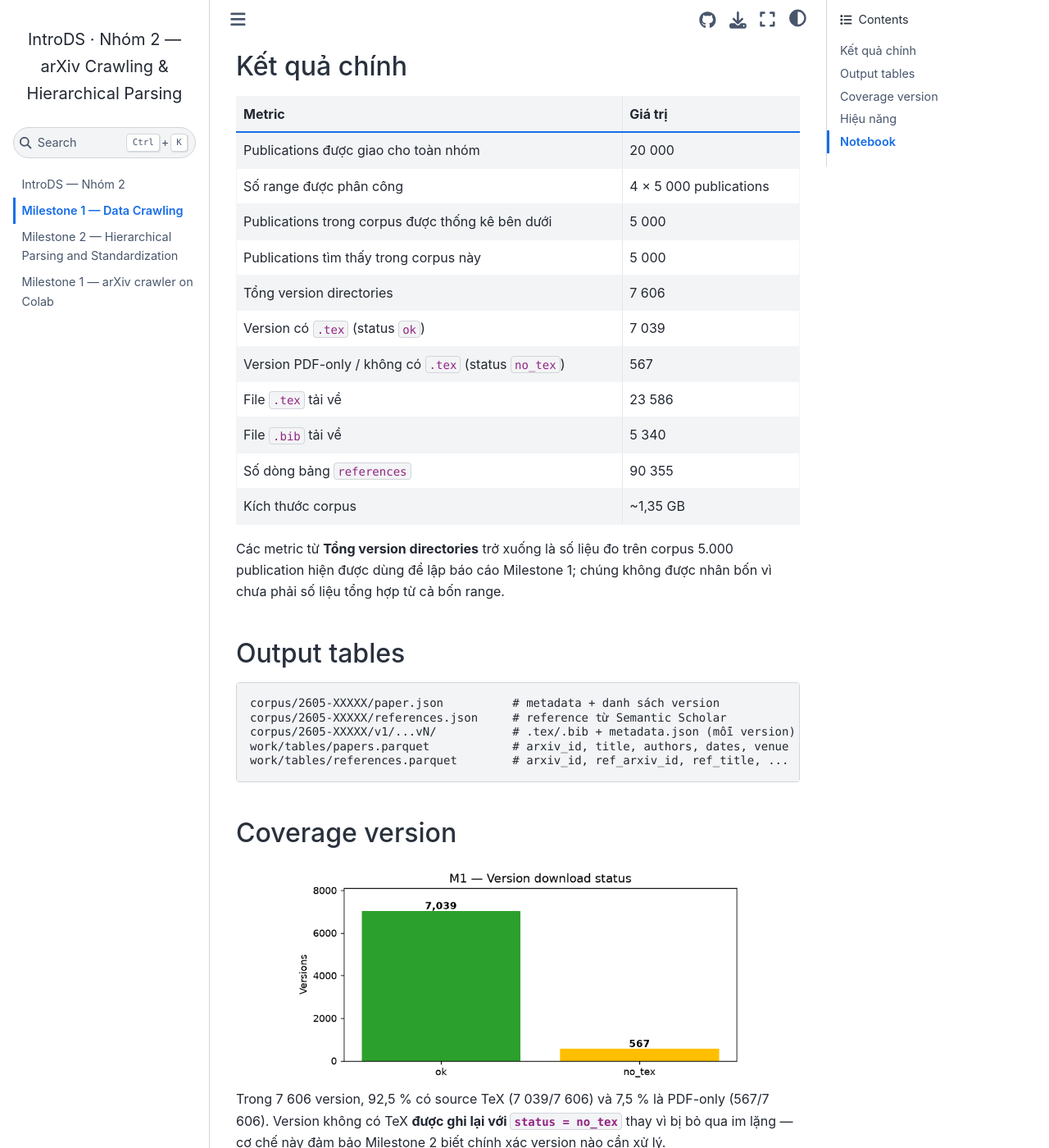
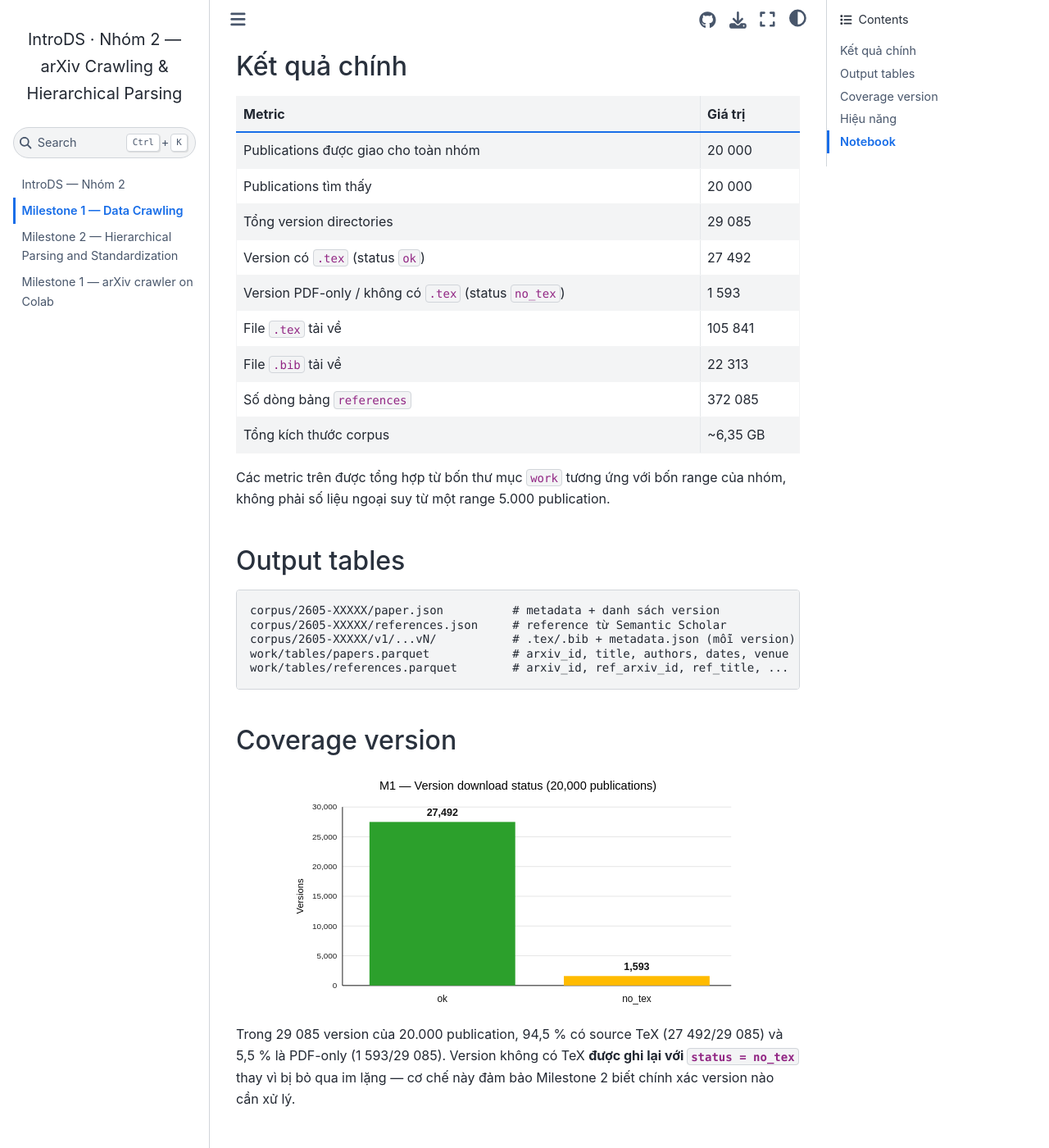
Before and after one commit to VincesPowder/hcmus-project-arxiv, a Jupyter Book: the page built from book/milestone1.md, in a window 1280 px wide and 1400 px high, scrolled down 221 px. Shown: the whole window at 82% size. Built offline with Jupyter Book 1.0.4 settings and Sphinx 7.4.7 and the Sphinx Book theme 1.1.4, drawn with Linux system fonts in a browser that asks for light colours.

Commit message:
docs: aggregate Milestone 1 team statistics

````diff
--- a/book/milestone1.md
+++ b/book/milestone1.md
@@ -7,18 +7,16 @@ Pipeline thu thập metadata, source `.tex`/`.bib` của **mọi version** và r
 | Metric | Giá trị |
 |---|---|
 | Publications được giao cho toàn nhóm | 20 000 |
-| Số range được phân công | 4 × 5 000 publications |
-| Publications trong corpus được thống kê bên dưới | 5 000 |
-| Publications tìm thấy trong corpus này | 5 000 |
-| Tổng version directories | 7 606 |
-| Version có `.tex` (status `ok`) | 7 039 |
-| Version PDF-only / không có `.tex` (status `no_tex`) | 567 |
-| File `.tex` tải về | 23 586 |
-| File `.bib` tải về | 5 340 |
-| Số dòng bảng `references` | 90 355 |
-| Kích thước corpus | ~1,35 GB |
+| Publications tìm thấy | 20 000 |
+| Tổng version directories | 29 085 |
+| Version có `.tex` (status `ok`) | 27 492 |
+| Version PDF-only / không có `.tex` (status `no_tex`) | 1 593 |
+| File `.tex` tải về | 105 841 |
+| File `.bib` tải về | 22 313 |
+| Số dòng bảng `references` | 372 085 |
+| Tổng kích thước corpus | ~6,35 GB |
 
-Các metric từ **Tổng version directories** trở xuống là số liệu đo trên corpus 5.000 publication hiện được dùng để lập báo cáo Milestone 1; chúng không được nhân bốn vì chưa phải số liệu tổng hợp từ cả bốn range.
+Các metric trên được tổng hợp từ bốn thư mục `work` tương ứng với bốn range của nhóm, không phải số liệu ngoại suy từ một range 5.000 publication.
 
 ## Output tables
 
@@ -32,13 +30,13 @@ work/tables/references.parquet        # arxiv_id, ref_arxiv_id, ref_title, ...
 
 ## Coverage version
 
-```{image} _static/m1_versions.png
+```{image} _static/m1_versions.svg
 :alt: Milestone 1 version status
 :width: 560px
 :align: center
 ```
 
-Trong 7 606 version, 92,5 % có source TeX (7 039/7 606) và 7,5 % là PDF-only (567/7 606). Version không có TeX **được ghi lại với `status = no_tex`** thay vì bị bỏ qua im lặng — cơ chế này đảm bảo Milestone 2 biết chính xác version nào cần xử lý.
+Trong 29 085 version của 20.000 publication, 94,5 % có source TeX (27 492/29 085) và 5,5 % là PDF-only (1 593/29 085). Version không có TeX **được ghi lại với `status = no_tex`** thay vì bị bỏ qua im lặng — cơ chế này đảm bảo Milestone 2 biết chính xác version nào cần xử lý.
 
 ## Hiệu năng
 
````
Also changed, not shown: book/_static/m1_versions.svg (added).
